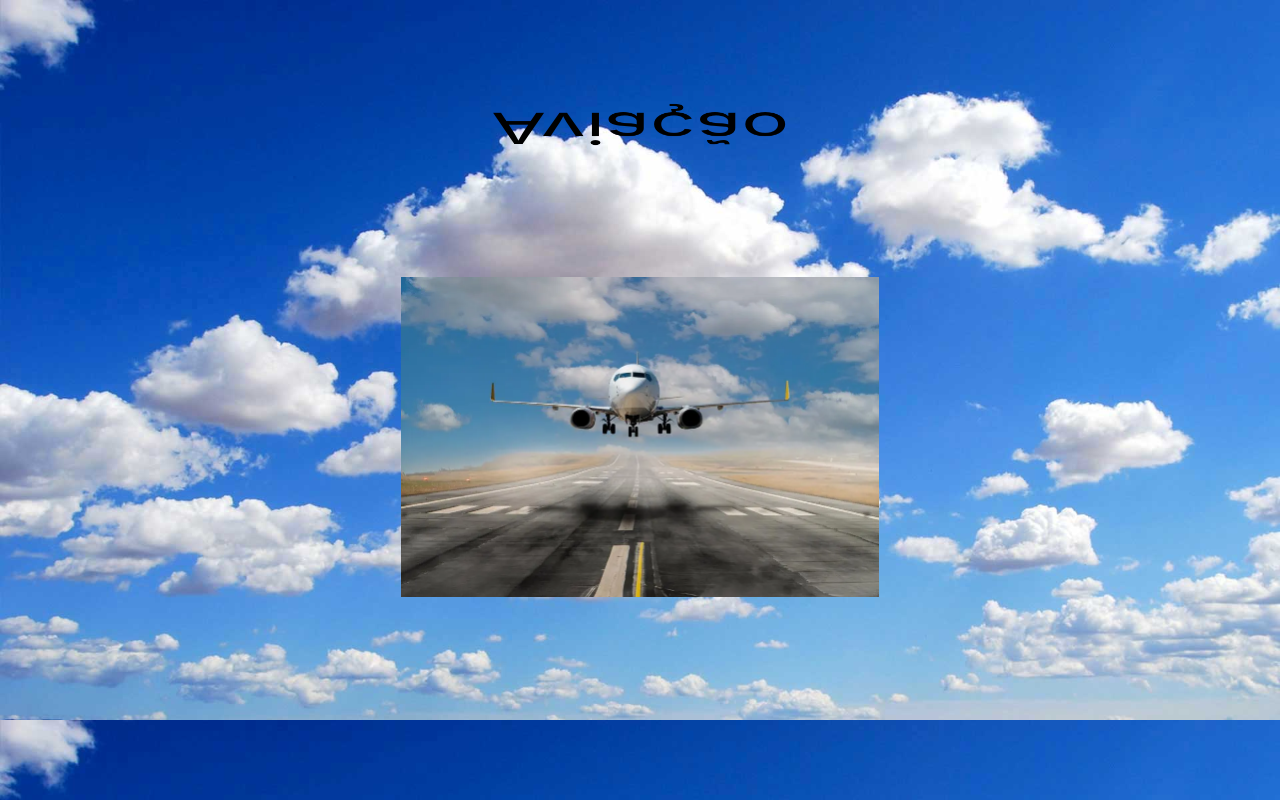
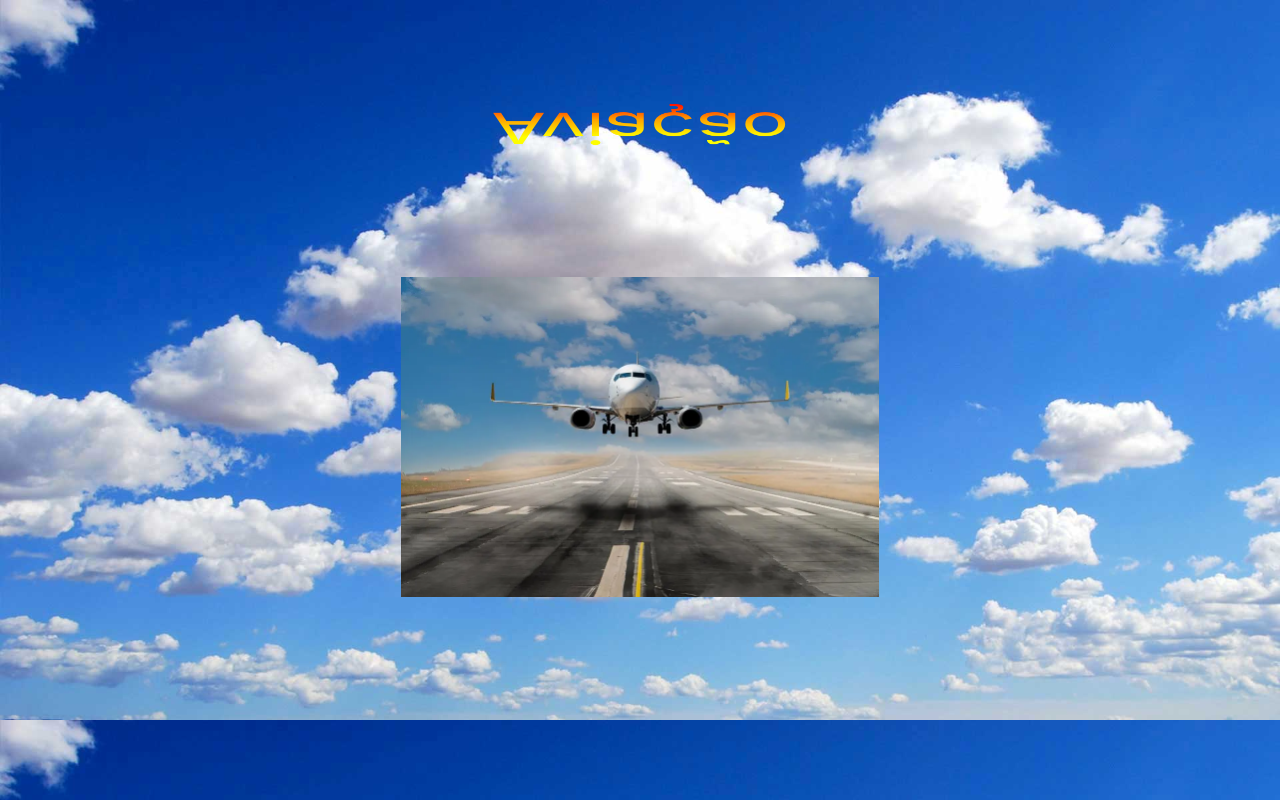
Before and after one commit to Camrov8/projectotecweb, a React (Create React App) app: page / in a window 1280 px wide. Built offline with nearby package versions, Linux system fonts and the light colour scheme.

Commit message:
estilos actualizados e favicon alterado

```diff
--- a/src/Layout.css
+++ b/src/Layout.css
@@ -26,7 +26,9 @@
 }
 
 #aviacao{
-    color:black;
+    background: -webkit-linear-gradient(rgb(250, 250, 4),rgb(255, 255, 0),orange, red);
+    -webkit-background-clip: text;
+    -webkit-text-fill-color: transparent;
     font-size: 10vh;
     display: flex;
     justify-content: center;
--- a/src/Plane.js
+++ b/src/Plane.js
@@ -32,8 +32,7 @@ function Plane() {
 
     return (
         <body>
-            <img src='Aeroplane-PNG-File-180x180.png' width="100%" height="10%">ssss</img>
-        <div className="plane-details">
+            <div className="plane-details">
             <h1 id="name">Plane {plane.nome}</h1>
             <img src={plane.img} alt={plane.nome} id="img" />
             <h1>
--- a/src/Planes.css
+++ b/src/Planes.css
@@ -73,7 +73,9 @@ p{
 }
 
 .Name{
-        color: #000000;
+        background: -webkit-linear-gradient(rgb(250, 250, 4),rgb(255, 255, 0),orange, red);
+        -webkit-background-clip: text;
+        -webkit-text-fill-color: transparent;
         font-size: 60%;
         position: relative;
 }
--- a/src/index.css
+++ b/src/index.css
@@ -7,6 +7,7 @@ body {
   -moz-osx-font-smoothing: grayscale;
   background-image: url("/public/img/Sky.jpg");
   background-size: cover;
+
 }
 
 
```
Also changed, not shown: 2 other files (tests, documents, lock files or other folders).
